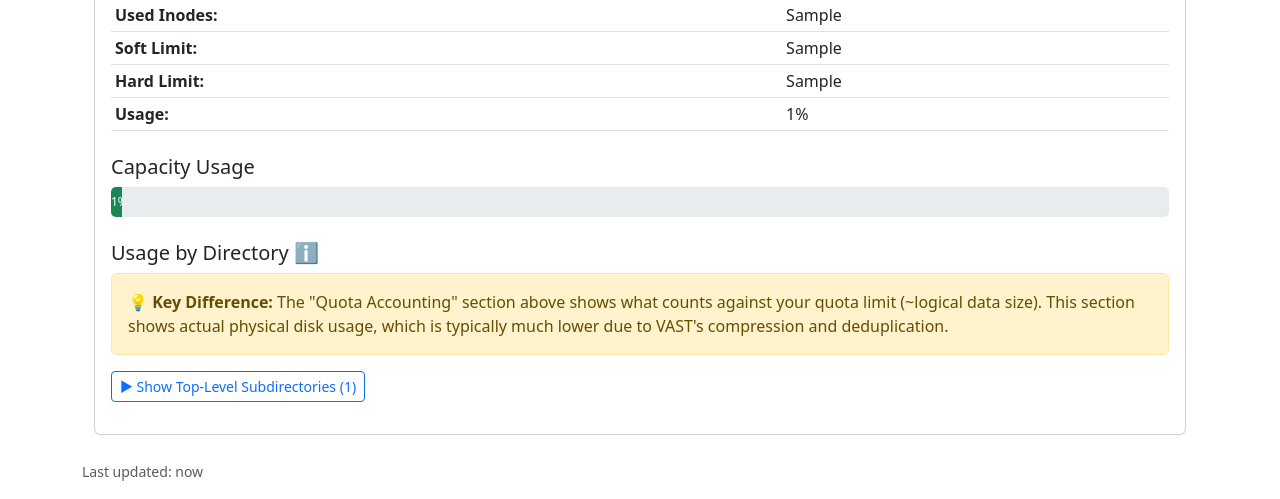
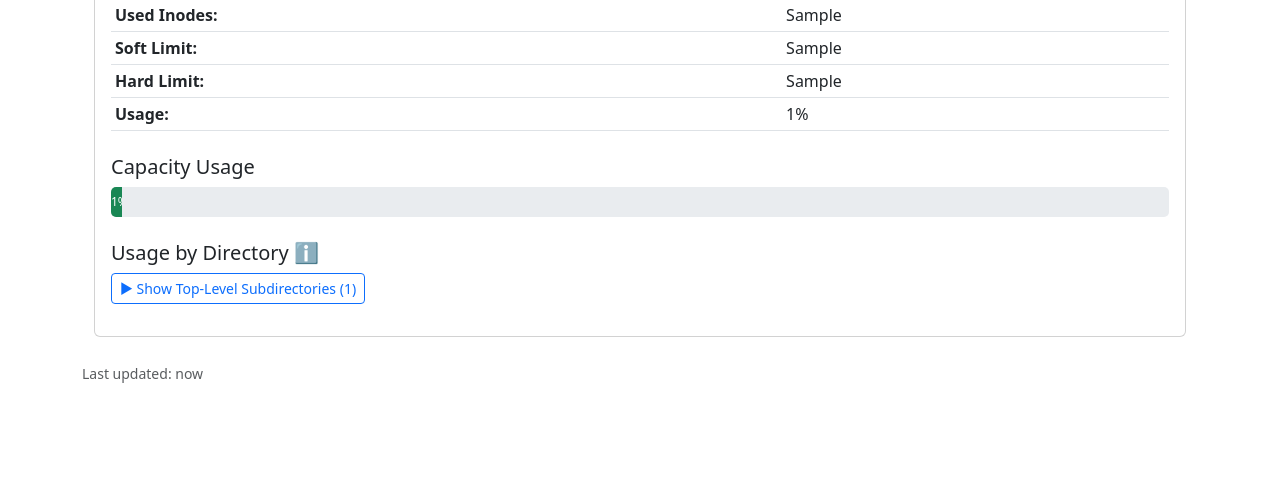
Before and after one commit to checomp/trace-vast-dashboard, a Flask app: template templates/dashboard.html in a window 1280 px wide. Shown: the part 785-1284 px from the top of the page. After the commit the page ends 1168 px from the top, so only its background shows below. Run offline with Flask 3, Linux system fonts and the light colour scheme; the template is opened without the code that fills it: most values are stand-ins (such as "Sample title", 1, 10 or a date in 2020).

Commit message:
remove key difference field

```diff
--- a/templates/dashboard.html
+++ b/templates/dashboard.html
@@ -174,11 +174,6 @@
                           style="cursor: help;">ℹ️</span>
                 </h5>
 
-                <div class="alert alert-warning mb-3">
-                    <strong>💡 Key Difference:</strong> The "Quota Accounting" section above shows what counts against your quota limit (~logical data size).
-                    This section shows actual physical disk usage, which is typically much lower due to VAST's compression and deduplication.
-                </div>
-
                 {% if quota.capacity_breakdown.subdirectories %}
                 {% set top_level_count = namespace(value=0) %}
                 {% for subdir in quota.capacity_breakdown.subdirectories %}
```
